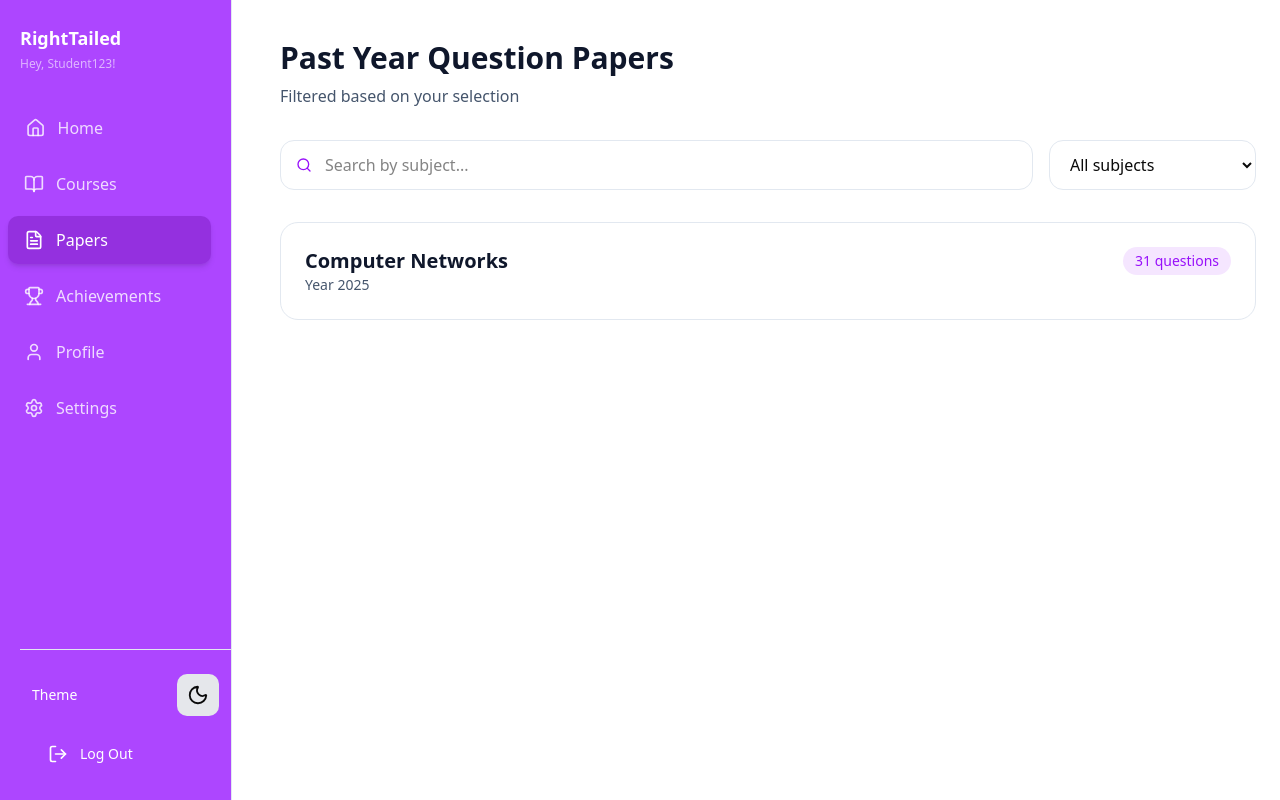
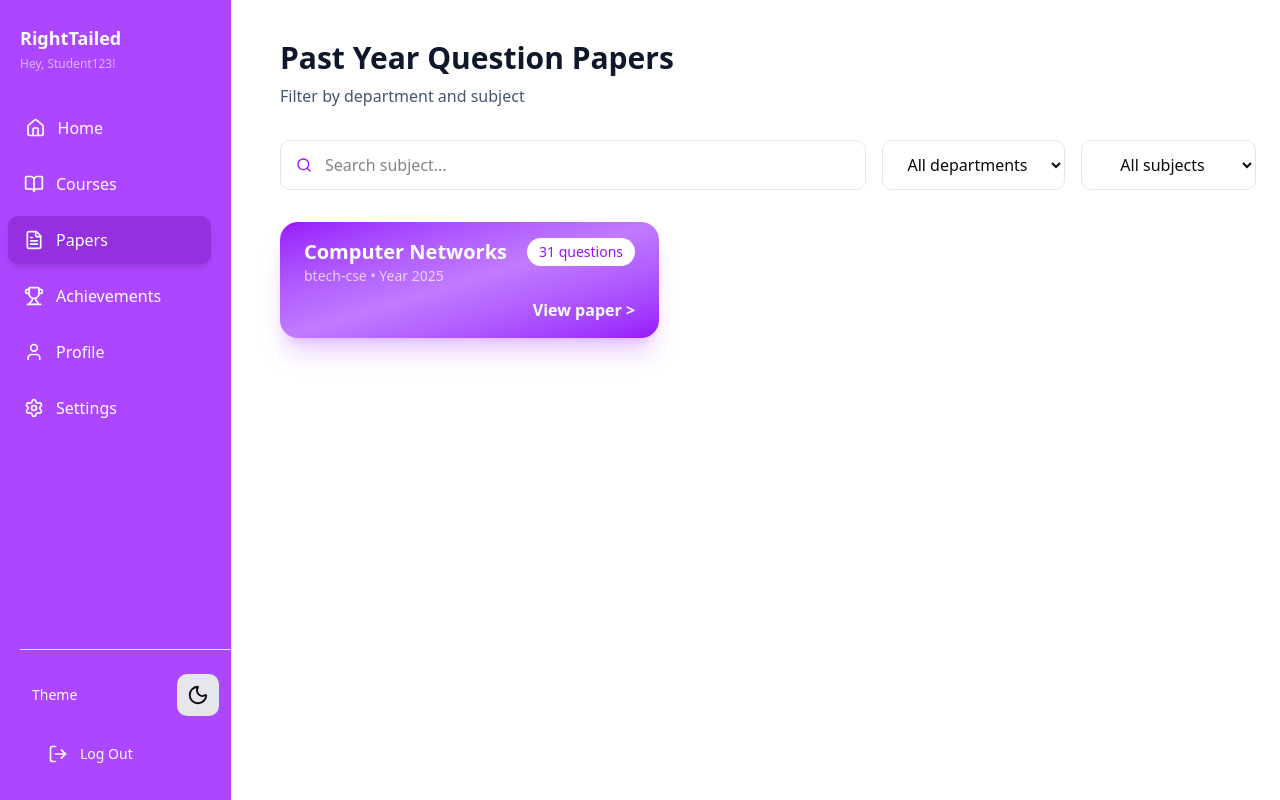
Before and after one commit to poran-dip/right-tailed, a Next.js app: page /dashboard/pyqs in a window 1280 px wide. Built offline with nearby package versions, Linux system fonts and the light colour scheme.

Commit message:
ui changes

```diff
--- a/src/app/dashboard/pyqs/page.tsx
+++ b/src/app/dashboard/pyqs/page.tsx
@@ -8,17 +8,38 @@ import { pyqs } from '@/lib/pyqs'
 function PYQContent() {
   const searchParams = useSearchParams()
 
-  const type = searchParams.get('type')
-  const id = searchParams.get('id')
+  // URL params (optional, fallback only)
+  const initialDept = searchParams.get('department') || 'all'
+  const initialType = searchParams.get('type')
 
   const [search, setSearch] = useState('')
+  const [department, setDepartment] = useState(initialDept)
   const [subject, setSubject] = useState('all')
 
+  // All departments
+  const departments = useMemo(() => {
+    return Array.from(new Set(pyqs.map(p => p.departmentId)))
+  }, [])
+
+  // Subjects based on department
+  const subjects = useMemo(() => {
+    return Array.from(
+      new Set(
+        pyqs
+          .filter(p => department === 'all' || p.departmentId === department)
+          .map(p => p.subject)
+      )
+    )
+  }, [department])
+
+  // Final filtered list
   const filteredPYQs = useMemo(() => {
     return pyqs
       .filter(p =>
-        (!type || p.examType === type) &&
-        (!id || p.departmentId === id)
+        initialType ? p.examType === initialType : true
+      )
+      .filter(p =>
+        department === 'all' ? true : p.departmentId === department
       )
       .filter(p =>
         subject === 'all' ? true : p.subject === subject
@@ -26,41 +47,51 @@ function PYQContent() {
       .filter(p =>
         p.subject.toLowerCase().includes(search.toLowerCase())
       )
-  }, [type, id, search, subject])
-
-  const subjects = Array.from(
-    new Set(filteredPYQs.map(p => p.subject))
-  )
+  }, [initialType, department, subject, search])
 
   return (
     <div className="px-6 py-10">
       <div className="max-w-6xl mx-auto space-y-8">
-        {/* Header */}
+
         <div>
           <h1 className="text-3xl font-bold text-slate-900 dark:text-white">
             Past Year Question Papers
           </h1>
           <p className="text-slate-600 dark:text-slate-400 mt-2">
-            Filtered based on your selection
+            Filter by department and subject
           </p>
         </div>
 
-        {/* Filters */}
-        <div className="flex flex-col md:flex-row gap-4">
-          <div className="relative flex-1">
+        <div className="flex justify-between gap-4">
+
+          <div className="relative w-[50vw]">
             <Search className="absolute left-4 top-1/2 -translate-y-1/2 w-4 h-4 text-purple-600" />
             <input
               value={search}
               onChange={e => setSearch(e.target.value)}
-              placeholder="Search by subject..."
-              className="w-full pl-11 pr-4 py-3 rounded-xl border border-slate-200 dark:border-slate-800 bg-white dark:bg-slate-900"
+              placeholder="Search subject..."
+              className="w-full pl-11 pr-4 py-3 rounded-lg border border-slate-200 dark:border-slate-800 bg-white dark:bg-slate-900"
             />
           </div>
 
           <select
+            value={department}
+            onChange={e => {
+              setDepartment(e.target.value)
+              setSubject('all')
+            }}
+            className="text-center px-5 py-3 rounded-lg border border-slate-200 dark:border-slate-800 bg-white dark:bg-slate-900"
+          >
+            <option value="all">All departments</option>
+            {departments.map(d => (
+              <option key={d} value={d}>{d}</option>
+            ))}
+          </select>
+
+          <select
             value={subject}
             onChange={e => setSubject(e.target.value)}
-            className="px-4 py-3 rounded-xl border border-slate-200 dark:border-slate-800 bg-white dark:bg-slate-900"
+            className="text-center py-3 rounded-lg border border-slate-200 dark:border-slate-800 bg-white dark:bg-slate-900"
           >
             <option value="all">All subjects</option>
             {subjects.map(s => (
@@ -69,7 +100,6 @@ function PYQContent() {
           </select>
         </div>
 
-        {/* List */}
         <div className="grid gap-6">
           {filteredPYQs.length === 0 && (
             <div className="text-center text-slate-500 py-20">
@@ -80,25 +110,33 @@ function PYQContent() {
           {filteredPYQs.map(p => (
             <div
               key={p.id}
-              className="rounded-2xl border border-slate-200 dark:border-slate-800 p-6 bg-white dark:bg-slate-900"
+              className="rounded-2xl w-fit dark:border dark:border-slate-800 px-6 py-4 bg-linear-to-br from-purple-600 via-purple-400 to-purple-600 text-white shadow-xl shadow-purple-500/25"
             >
-              <div className="flex justify-between items-start">
+              <div className="flex flex-col justify-between items-start">
+                <div className='flex justify-between items-start'>
                   <div>
-                  <h3 className="text-xl font-semibold text-slate-900 dark:text-white">
+                    <h3 className="text-xl font-semibold">
                       {p.subject}
                     </h3>
-                  <p className="text-sm text-slate-600 dark:text-slate-400">
-                    Year {p.year}
+                    <p className="text-sm text-white/70">
+                      {p.departmentId} • Year {p.year}
                     </p>
                   </div>
 
-                <span className="text-sm px-3 py-1 rounded-full bg-purple-600/10 text-purple-600">
+                  <span className="text-sm px-3 py-1 rounded-full bg-white text-purple-600 ml-5">
                     {p.questions.length} questions
                   </span>
+                </div>
+
+                <div className='w-full mt-3'>
+                  <p className='text-right font-semibold cursor-pointer hover:text-purple-100 hover:scale-[1.01] transition-all duration-300'>View paper {'>'} </p>
+                </div>
+
               </div>
             </div>
           ))}
         </div>
+
       </div>
     </div>
   )
--- a/src/components/dashboard/DashboardHome.tsx
+++ b/src/components/dashboard/DashboardHome.tsx
@@ -189,7 +189,7 @@ const DashboardHome = ({ syllabus, papers, student }: HomeProps) => {
       {/* Upcoming Exam Alert */}
       {nextExam && (
         <div className="mb-8 max-w-7xl mx-auto">
-          <div className="relative overflow-hidden bg-linear-to-br from-purple-700 via-purple-500 to-purple-700 rounded-2xl p-6 shadow-xl shadow-indigo-500/25">
+          <div className="relative overflow-hidden bg-linear-to-br from-purple-600 via-purple-400 to-purple-600 rounded-2xl p-6 shadow-xl shadow-purple-500/25">
             {/* Animated background effect */}
             <div className="absolute inset-0 bg-linear-to-br from-white/10 to-transparent"></div>
 
--- a/src/components/dashboard/Sidebar.tsx
+++ b/src/components/dashboard/Sidebar.tsx
@@ -131,7 +131,7 @@ const Sidebar = () => {
                     transition-all duration-200
                     ${isActive
                       ? 'bg-purple-800/40 dark:bg-purple-600 text-white shadow-md'
-                      : 'text-white/80 dark:text-slate-300 hover:bg-black/10 dark:hover:bg-slate-800'
+                      : 'text-white dark:text-slate-300 hover:bg-black/10 dark:hover:bg-slate-800'
                     }
                   `}
                 >
```
Lines whose indentation alone changed are shown as unchanged.
